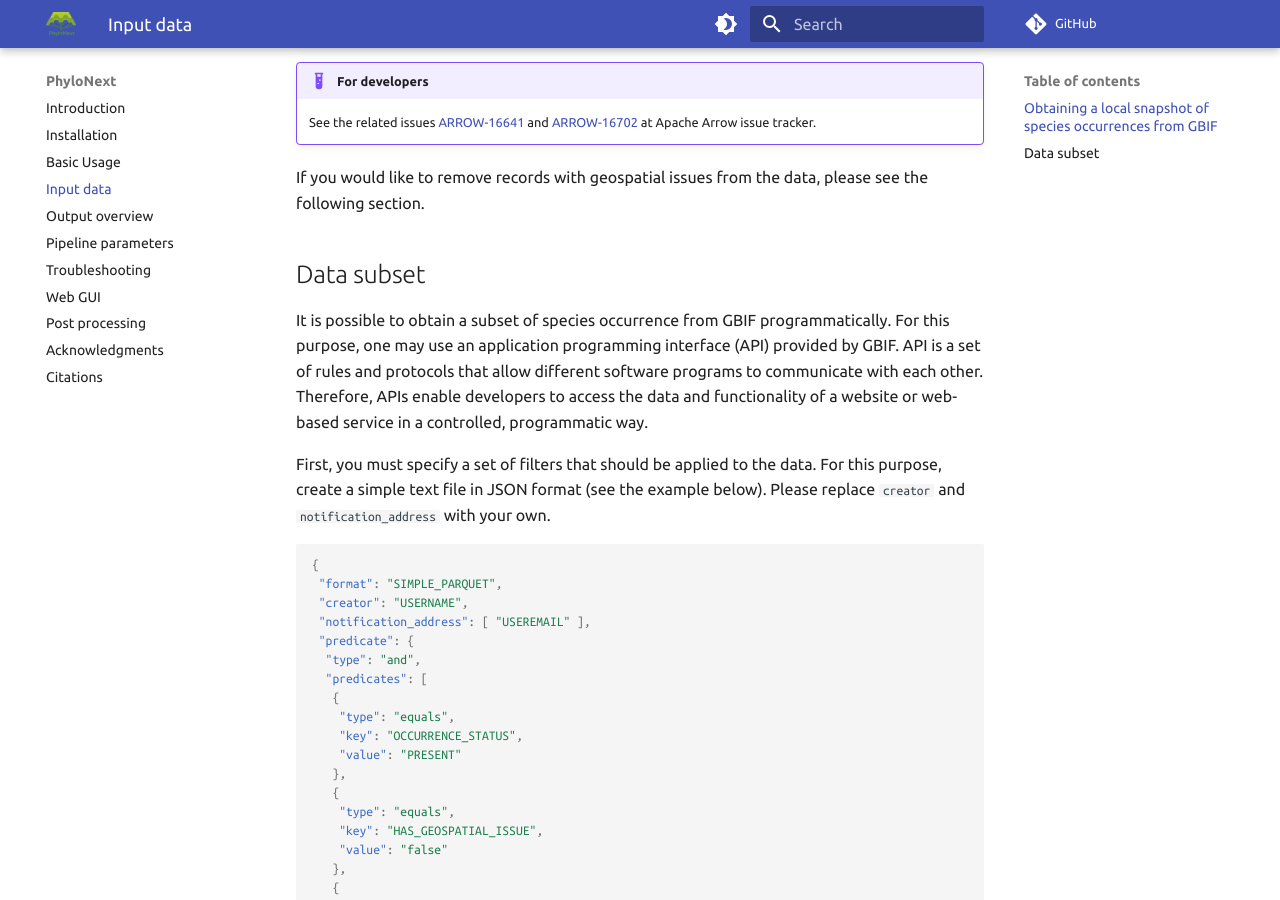
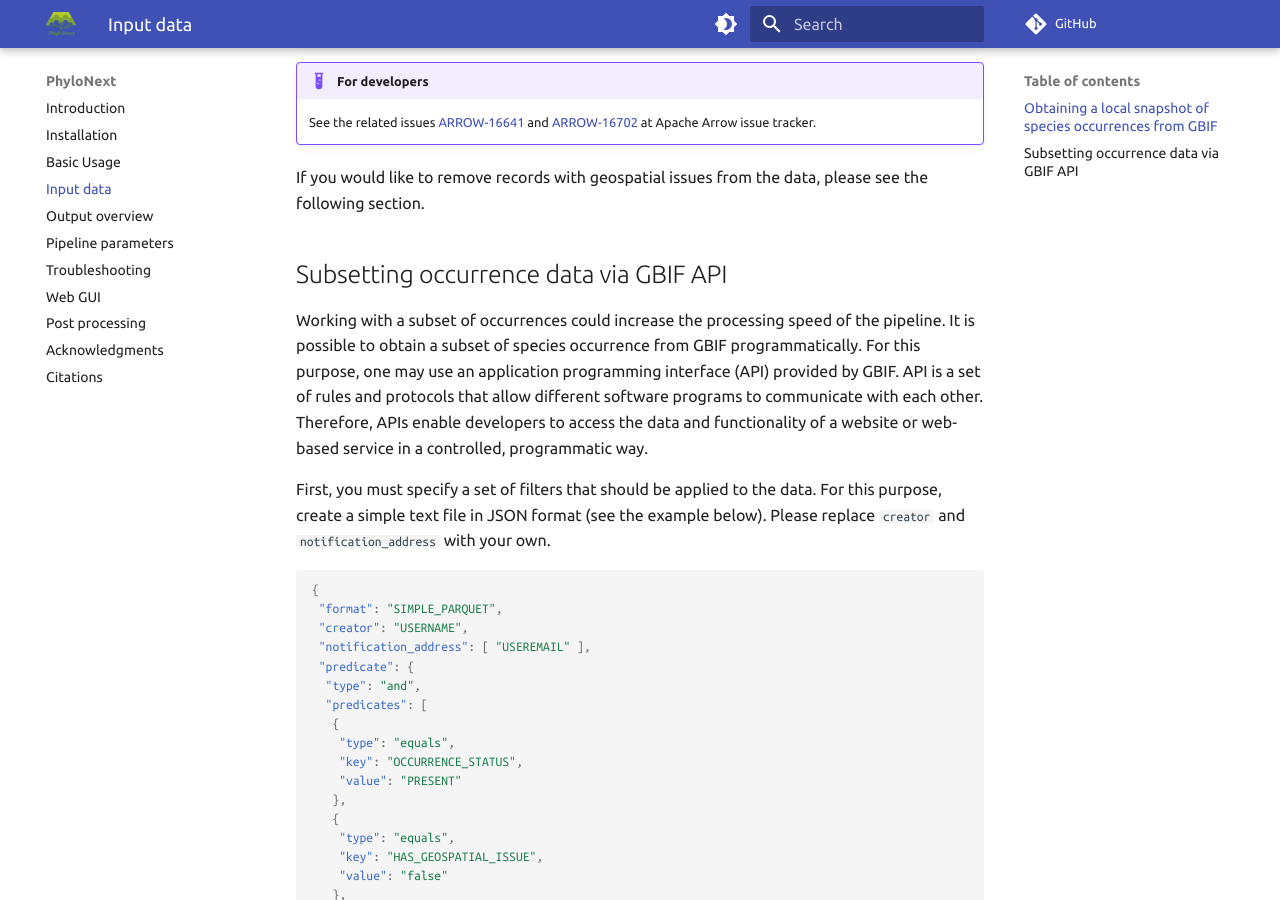
Before and after one commit to vmikk/phylonext_manual, an MkDocs documentation site: the page built from docs/inputdata.md, in a window 1280 px wide and 900 px high, scrolled down 725 px. Built offline with MkDocs 1.6.1 and Material for MkDocs 9.7.7, drawn with Linux system fonts in a browser that asks for light colours; comment, search, counter and statistics services are not loaded; some of the changed text lies outside the part shown.

Commit message:
GBIF APIs - minor fixes

````diff
--- a/docs/inputdata.md
+++ b/docs/inputdata.md
@@ -38,8 +38,9 @@ azcopy copy \
 
 If you would like to remove records with geospatial issues from the data, please see the following section.
 
-## Data subset
+## Subsetting occurrence data via GBIF API
 
+Working with a subset of occurrences could increase the processing speed of the pipeline.
 It is possible to obtain a subset of species occurrence from GBIF programmatically. For this purpose, one may use an application programming interface (API) provided by GBIF. API is a set of rules and protocols that allow different software programs to communicate with each other. Therefore, APIs enable developers to access the data and functionality of a website or web-based service in a controlled, programmatic way.
 
 First, you must specify a set of filters that should be applied to the data. For this purpose, create a simple text file in JSON format (see the example below). Please replace `creator` and `notification_address` with your own.
@@ -132,14 +133,15 @@ curl -Ssi \
   https://api.gbif.org/v1/occurrence/download/request
 ```
 
-To check the status of the request, use:
+Please note the download ID returned by `curl`.
+To check the status of the request and get the download link, use:
 ``` bash
 curl -Ss https://api.gbif.org/v1/occurrence/download/0003936-220831081235567 | jq .
 ```
 (don't forget to replace the download ID!)
 
 
-To download the results (zip archive with parquet files), use
+To download the results (zip archive with parquet files), use:
 ``` bash
 mkdir -p ~/GBIF_dumps
 cd ~/GBIF_dumps
````
